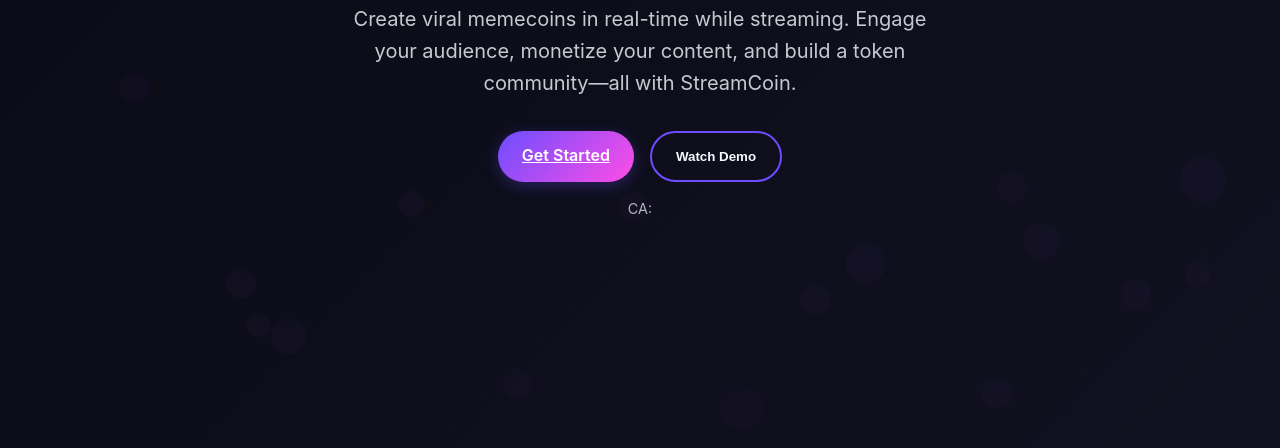
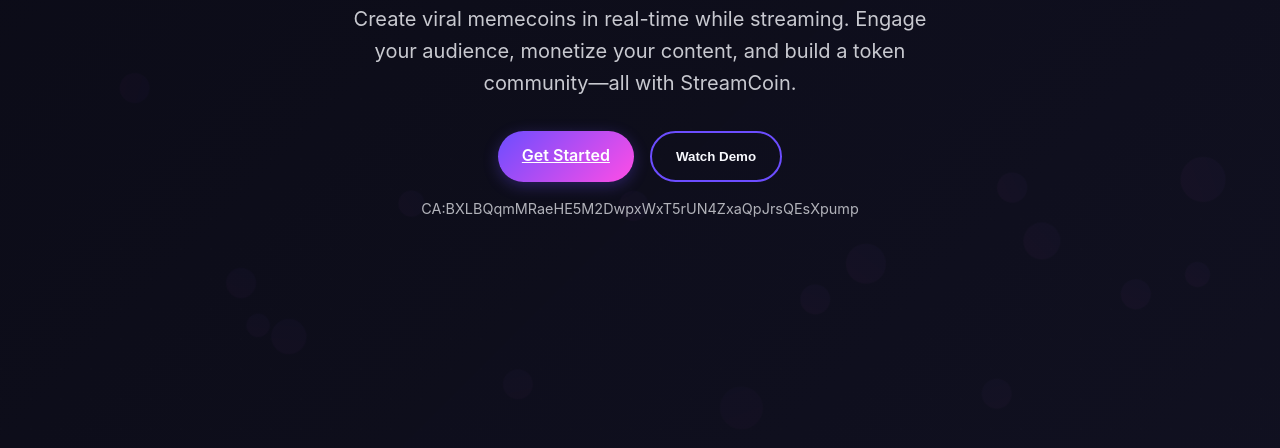
Before and after one commit to bartoai/streamcoin, a plain HTML site: page index.html in a window 1280 px wide. Shown: the part 352-800 px from the top of the page. Drawn offline with Linux system fonts and the light colour scheme.

Commit message:
Update index.html

```diff
--- a/index.html
+++ b/index.html
@@ -579,7 +579,7 @@
                 <a href="https://twitter.com/stream2coin" class="cta-button">Get Started</a>
                 <button class="secondary-button">Watch Demo</button>
             </div>
-            <p style="margin-top: 15px; font-size: 0.9rem; color: rgba(248, 249, 254, 0.7);">CA:</p>
+            <p style="margin-top: 15px; font-size: 0.9rem; color: rgba(248, 249, 254, 0.7);">CA:BXLBQqmMRaeHE5M2DwpxWxT5rUN4ZxaQpJrsQEsXpump</p>
         </div>
     </section>
 
```
